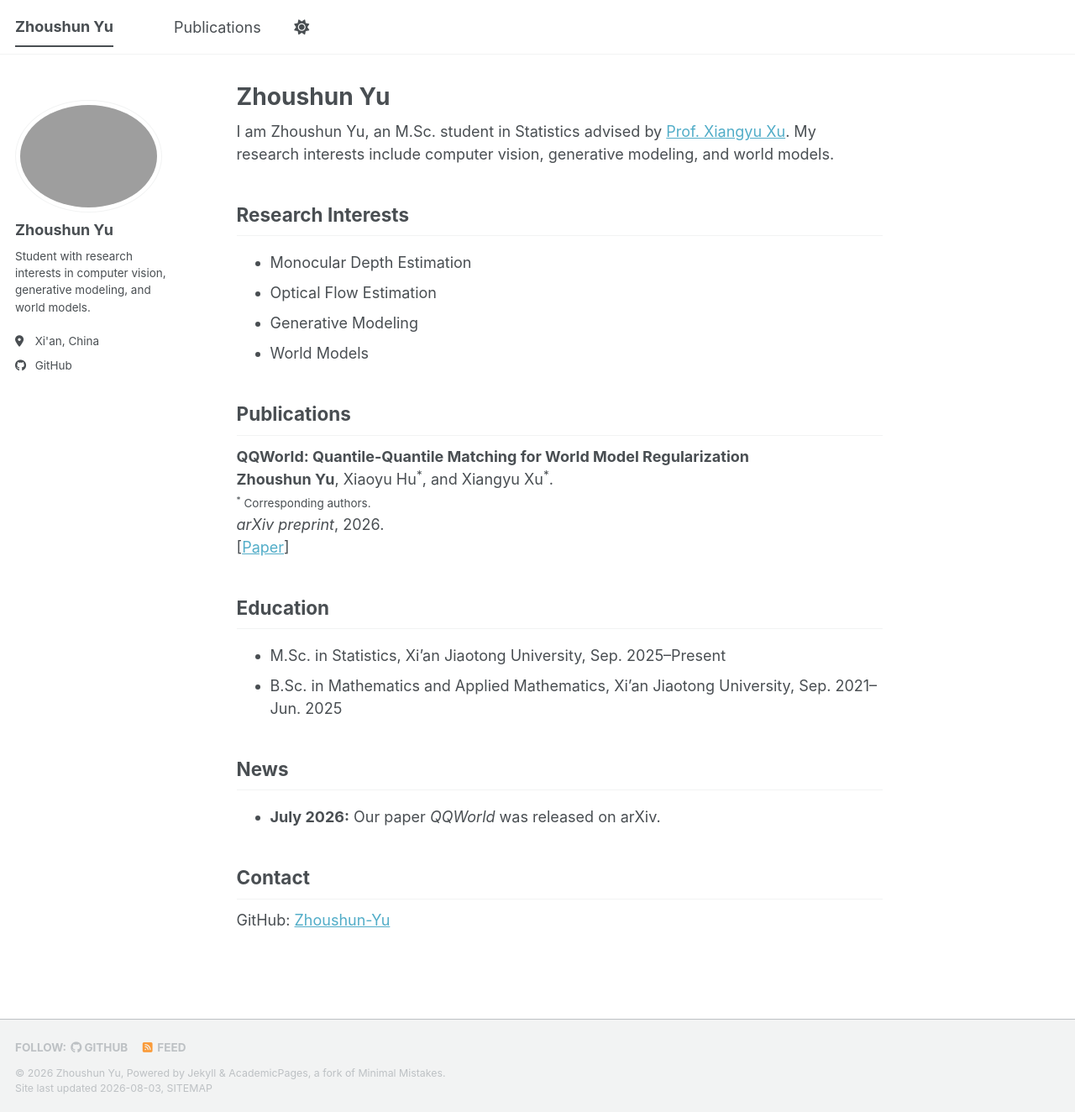
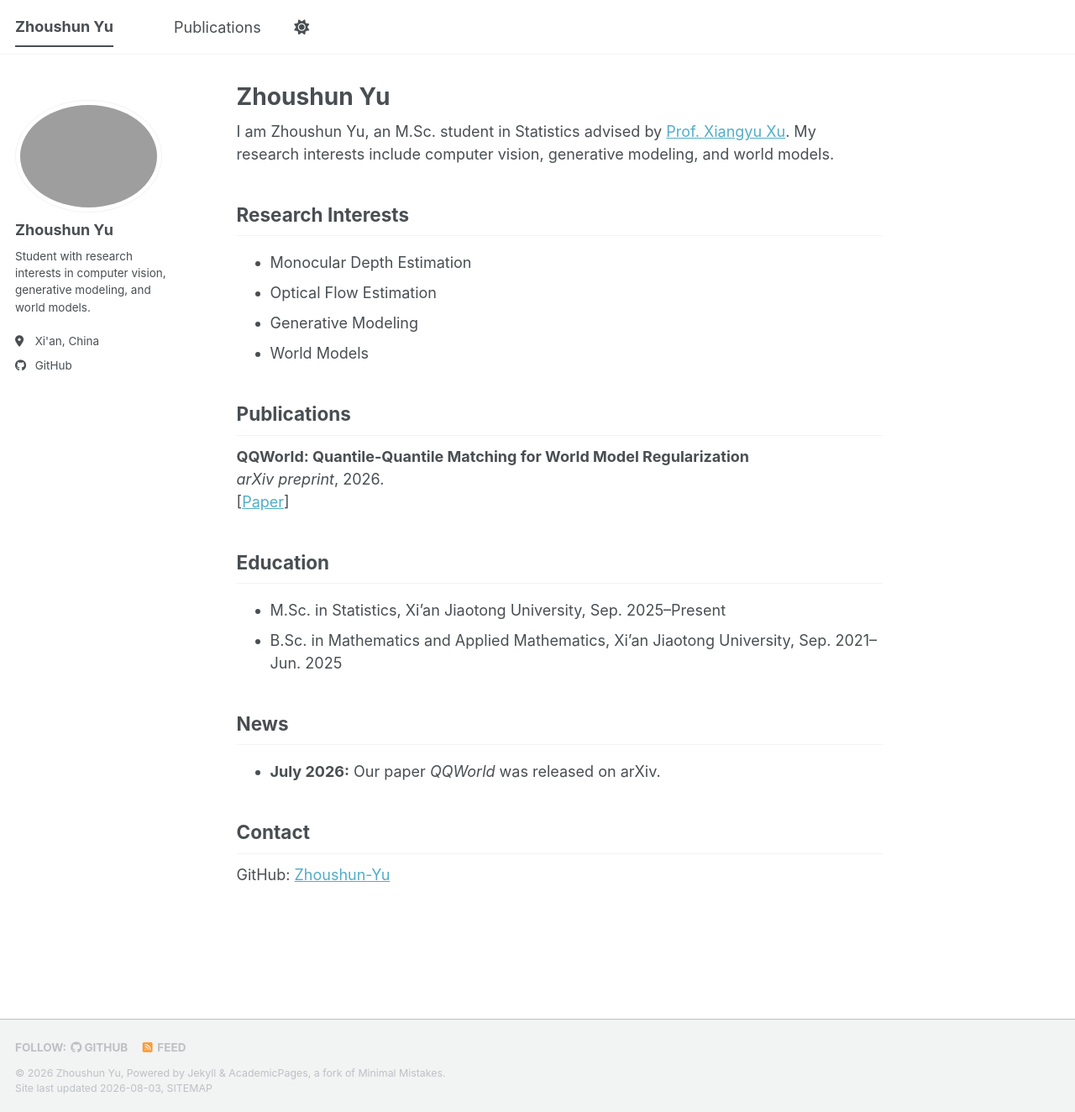
Before and after one commit to Zhoushun-Yu/Zhoushun-Yu.github.io, a Jekyll site: the page built from _pages/about.md, in a window 1280 px wide and 1324 px high. Shown: the whole window at 84% size. Built offline with Jekyll 4.4.1, drawn with Linux system fonts in a browser that asks for light colours; a style sheet for code colours, icons or effects is not loaded.

Commit message:
Update about.md

```diff
--- a/_pages/about.md
+++ b/_pages/about.md
@@ -17,10 +17,7 @@ I am Zhoushun Yu, an M.Sc. student in Statistics advised by [Prof. Xiangyu Xu](h
 - World Models
 
 ## Publications
-
 **QQWorld: Quantile-Quantile Matching for World Model Regularization**
-**Zhoushun Yu**, Xiaoyu Hu<sup>&#42;</sup>, and Xiangyu Xu<sup>&#42;</sup>.<br>
-<small><sup>&#42;</sup> Corresponding authors.</small><br>
 *arXiv preprint*, 2026.
 [[Paper](https://arxiv.org/abs/2607.28415)]
 
```
